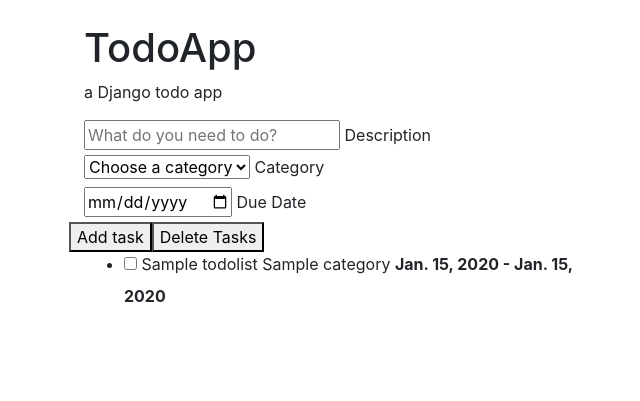
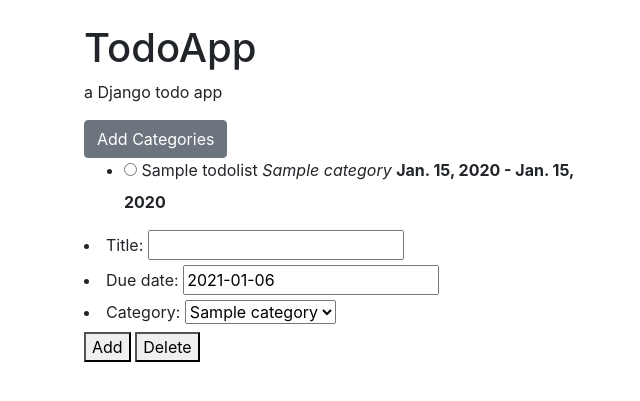
Before and after one commit to IgorAtlic/DjangoProjekat2, a Django app: page /todo/ in a window 1280 px wide. Shown: the part 56-457 px from the top of the page, without its empty margins (301-941 px from the left). Run offline with Django 3.2, Linux system fonts and the light colour scheme; a user stored in the database is signed in; tables that the repository leaves empty hold one stand-in row (values such as "Sample post"); some libraries are stand-ins or nearby versions.

Commit message:
ispravak formi

```diff
--- a/projekat/app/forms.py
+++ b/projekat/app/forms.py
@@ -1,9 +1,15 @@
 from django.forms import ModelForm, Form
 import django.forms as f
-from .models import TodoList
+from .models import TodoList, Category
 
 
 class TodoForm(ModelForm):
     class Meta:
         model = TodoList
-        fields = ['title', 'content','due_date','category']
+        fields = ['title','due_date','category']
+
+
+class CatForm(ModelForm):
+    class Meta:
+        model = Category
+        fields = ['name']
--- a/projekat/app/models.py
+++ b/projekat/app/models.py
@@ -3,22 +3,23 @@
 from django.utils import timezone
 
 
-class Category(models.Model): # The Category table name that inherits models.Model
-    name = models.CharField(max_length=100) #Like a varchar
+class Category(models.Model):
+    name = models.CharField(max_length=100)
+
+    def __str__(self):
+        return self.name
     class Meta:
         verbose_name = ("Category")
         verbose_name_plural = ("Categories")
-        def __str__(self):
-            return self.name
+
 
 class TodoList(models.Model):
-    title = models.CharField(max_length=250) # a varchar
-    content = models.TextField(blank=True) # a text field
-    created = models.DateField(default=timezone.now().strftime("%Y-%m-%d")) # a date
-    due_date = models.DateField(default=timezone.now().strftime("%Y-%m-%d")) # a date
-    category = models.ForeignKey(Category, default="general", on_delete=models.SET_DEFAULT) # a foreignkey
+    title = models.CharField(max_length=250)
+    created = models.DateField(default=timezone.now().strftime("%Y-%m-%d"))
+    due_date = models.DateField(default=timezone.now().strftime("%Y-%m-%d"))
+    category = models.ForeignKey(Category, default=1, on_delete=models.SET_DEFAULT)
 
+    def __str__(self):
+        return self.title
     class Meta:
-        ordering = ["due_date"] #ordering by the created field
-        def __str__(self):
-            return self.title
+        ordering = ["due_date"]
--- a/projekat/app/urls.py
+++ b/projekat/app/urls.py
@@ -5,6 +5,7 @@
 urlpatterns = [
     path('', views.index, name='index'),
     path('todo/', views.todo, name= 'todo'),
+    path('addCat/', views.addCat, name='addCat'),
     path('app/register/', views.register, name='register'),
 
 ]
--- a/projekat/app/views.py
+++ b/projekat/app/views.py
@@ -3,16 +3,14 @@
 from django.contrib.auth.forms import UserCreationForm
 from django.contrib.auth import authenticate, login
 
+from .forms import CatForm, TodoForm
 from .models import TodoList, Category
-
 
 def index(request):
   if not request.user.is_authenticated:
     return render(request, 'app/index.html')
   else:
     return redirect('todo/')
-
-
 
 def register(request):
     if request.method == 'POST':
@@ -34,26 +32,53 @@
 @login_required
 def todo(request):
   todos = TodoList.objects.all()
-  categories = Category.objects.all()
   if request.method == "POST":
-    if "taskAdd" in request.POST:
-      try:
-          title = request.POST["description"]
-          date = str(request.POST["date"])
-          category = request.POST["category_select"]
-          content = title + " -- " + date + " " + category
-          Todo = TodoList(title=title, content=content, due_date=date, category=Category.objects.get(name=category))
-          Todo.save()
-      except Exception:
-        print('greska')
-      return redirect("/")
-    if "taskDelete" in request.POST:
-      checkedlist = []
-      checkedlist.append(request.POST["checkedbox"])
-      for todo_id in checkedlist:
+      if "todoAdd" in request.POST:
+          form = TodoForm(request.POST)
+
+          if form.is_valid():
+              t = TodoList(title = form.cleaned_data['title'], due_date = form.cleaned_data['due_date'],
+                           category = form.cleaned_data['category'])
+              t.save()
+              return redirect("/todo/")
+          else:
+              return render(request, 'app/todo.html', {'form': form,"todos": todos})
+
+      if "todoDelete" in request.POST:
           try:
+              todo_id = request.POST["radio"]
               todo = TodoList.objects.get(id=int(todo_id))
               todo.delete()
-          except TodoList.DoesNotExist:
-              todo = None
-  return render(request, "app/todo.html", {"todos": todos, "categories": categories})
+              return redirect("/todo/")
+          except :
+            return redirect("/todo/")
+  else:
+      form = TodoForm()
+      return render(request, 'app/todo.html', {'form': form,"todos": todos})
+
+@permission_required('app.add_category')
+def addCat(request):
+  cats = Category.objects.all()
+  if request.method == "POST":
+      if "catAdd" in request.POST:
+          form = CatForm(request.POST)
+
+          if form.is_valid():
+              c = Category(name = form.cleaned_data['name'])
+              c.save()
+              return redirect("/addCat/")
+          else:
+              return render(request, 'app/addCat.html', {'form': form,"cats": cats})
+
+      if "catDelete" in request.POST:
+          try:
+              cat_id = request.POST["radio"]
+              cat = Category.objects.get(id=int(cat_id))
+              cat.delete()
+              return redirect("/addCat/")
+          except :
+            return redirect("/addCat/")
+
+  else:
+      form = CatForm()
+      return render(request, 'app/addCat.html', {'form': form,"cats": cats})
--- a/projekat/templates/app/todo.html
+++ b/projekat/templates/app/todo.html
@@ -1,4 +1,9 @@
 {% extends 'base.html' %}
+
+{% block title %}
+    TaskList
+{% endblock %}
+
 {% block content %}
 
 <div django-app="TaskManager">
@@ -6,40 +11,37 @@
             <div class="content">
             <h1>TodoApp</h1>
             <p class="tagline">a Django todo app</p>
-            <form action="" method="post">
-            {% csrf_token %} <!-- csrf token for basic security -->
-                <div class="inputContainer">
-                    <input type="text" id="description" class="taskName" placeholder="What do you need to do?" name="description" required>
-                    <label for="description">Description</label>
-                </div>
-                <div class="inputContainer half last">
-                    <i class="fa fa-caret-down selectArrow"></i>
-                    <select id="category" class="taskCategory" name="category_select">
-                    <option class="disabled" value="">Choose a category</option>
-                    {% for category in categories %}
-                        <option class="" value="{{ category.name }}" name="{{ category.name }}">{{ category.name }}</option>
-                    {% endfor %}
-                    </select>
-                    <label for="category">Category</label>
-                </div>
-                <div class="inputContainer half last right">
-                    <input type="date" id="dueDate" class="taskDate" name="date">
-                    <label for="dueDate">Due Date</label>
-                </div>
-                <div class="row">
-                    <button class="taskAdd" name="taskAdd" type="submit"><i class="fa fa-plus icon"></i>Add task</button>
-                    <button class="taskDelete" name="taskDelete" formnovalidate="" type="submit" onclick="$('input#sublist').click();"><i class="fa fa-trash-o icon"></i>Delete Tasks</button>
-                </div>            <ul class="taskList">
+            <form method="post" action="{% url 'app:todo' %}">
+            {% csrf_token %}
+
+                {% if perms.app.add_category %}
+                    <a class="btn btn-secondary" href="{% url 'app:addCat'%}">Add Categories</a>
+                {% endif %}
+
+           <ul class="taskList">
             {% for todo in todos %} <!-- django template lang - for loop -->
                 <li class="taskItem">
-                    <input type="checkbox" class="taskCheckbox" name="checkedbox" id="{{ todo.id }}" value="{{ todo.id }}">
+                    <input type="radio" class="taskRadio" name="radio" id="{{ todo.id }}" value="{{ todo.id }}">
                     <label for="{{ todo.id }}"><span class="complete-">{{ todo.title }}</span></label>
-                    <span class="category-{{ todo.category }}">{{ todo.category.name }}</span>
+                    <em class="category-{{ todo.category }}">{{ todo.category.name }}</em>
                     <strong class="taskDate"><i class="fa fa-calendar"></i>{{ todo.created }} - {{ todo.due_date }}</strong>
                 </li>
-            {% endfor %}            </ul><!-- taskList -->
+            {% endfor %}
+           </ul><!-- taskList -->
+
+
+                {{ form.as_ul }}
+                {% if form.errors %}
+                <p>There are errors in the form!</p>
+                {% endif %}
+
+                <button class="todoAdd" name="todoAdd" formnovalidate="" type="submit" onclick="$('input#sublist').click();">Add</button>
+                <button class="todoDelete" name="todoDelete" formnovalidate="" type="submit" onclick="$('input#sublist').click();">Delete</button>
+
             </form>
-            </div><!-- content --> </div><!-- container -->
+
+            </div>
+    </div>
 </div>
 
 {% endblock %}
--- a/projekat/templates/registration/logged_out.html
+++ b/projekat/templates/registration/logged_out.html
@@ -5,6 +5,6 @@
 {% endblock %}
 
 {%  block content %}
-    <p>Logged out!</p>
+    <H2>Logged out!</H2>
     <a href="{% url 'login'%}">Click here to login again.</a>
 {%  endblock %}
--- a/projekat/templates/registration/login.html
+++ b/projekat/templates/registration/login.html
@@ -1,4 +1,8 @@
 {% extends 'base.html' %}
+
+{% block title %}
+    Login
+{% endblock %}
 
 {% block content %}
     {% if form.errors %}
--- a/projekat/templates/registration/register.html
+++ b/projekat/templates/registration/register.html
@@ -1,4 +1,7 @@
 {% extends 'base.html' %}
+{% block title %}
+  Register
+{% endblock %}
 
 {% block content %}
     <h1>Registration Page!</h1>
```
Also changed, not shown: projekat/templates/app/addCat.html (added, +50 -0 lines), projekat/templates/app/index.html (+6 -1 lines), projekat/app/migrations/0003_auto_20201230_1823.py (added), projekat/app/migrations/0004_auto_20210101_2126.py (added), projekat/app/migrations/0005_auto_20210101_2207.py (added), projekat/app/migrations/0006_auto_20210105_2337.py (added), projekat/app/migrations/0007_auto_20210106_1427.py (added), projekat/app/migrations/0008_auto_20210106_1516.py (added), projekat/app/migrations/0009_auto_20210106_1539.py (added), projekat/app/migrations/0010_auto_20210106_1607.py (added).
